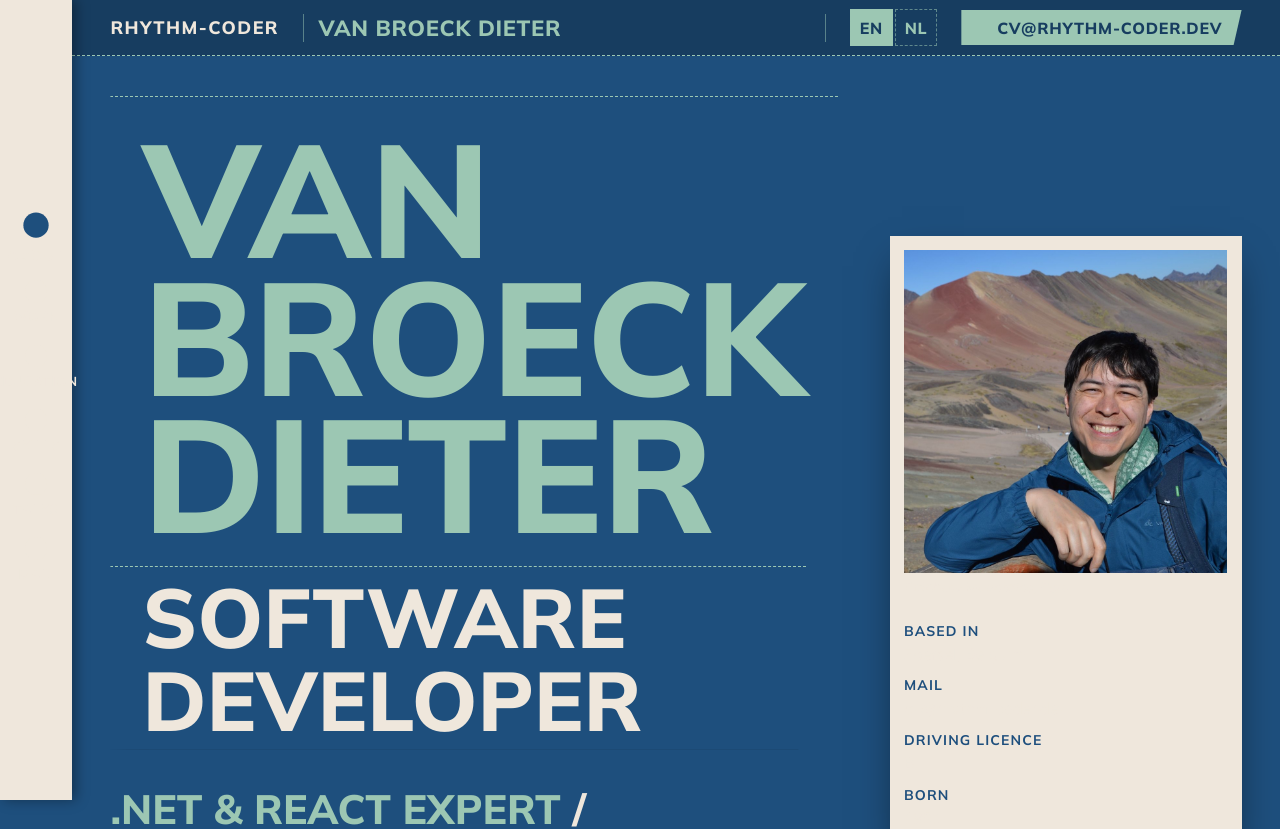
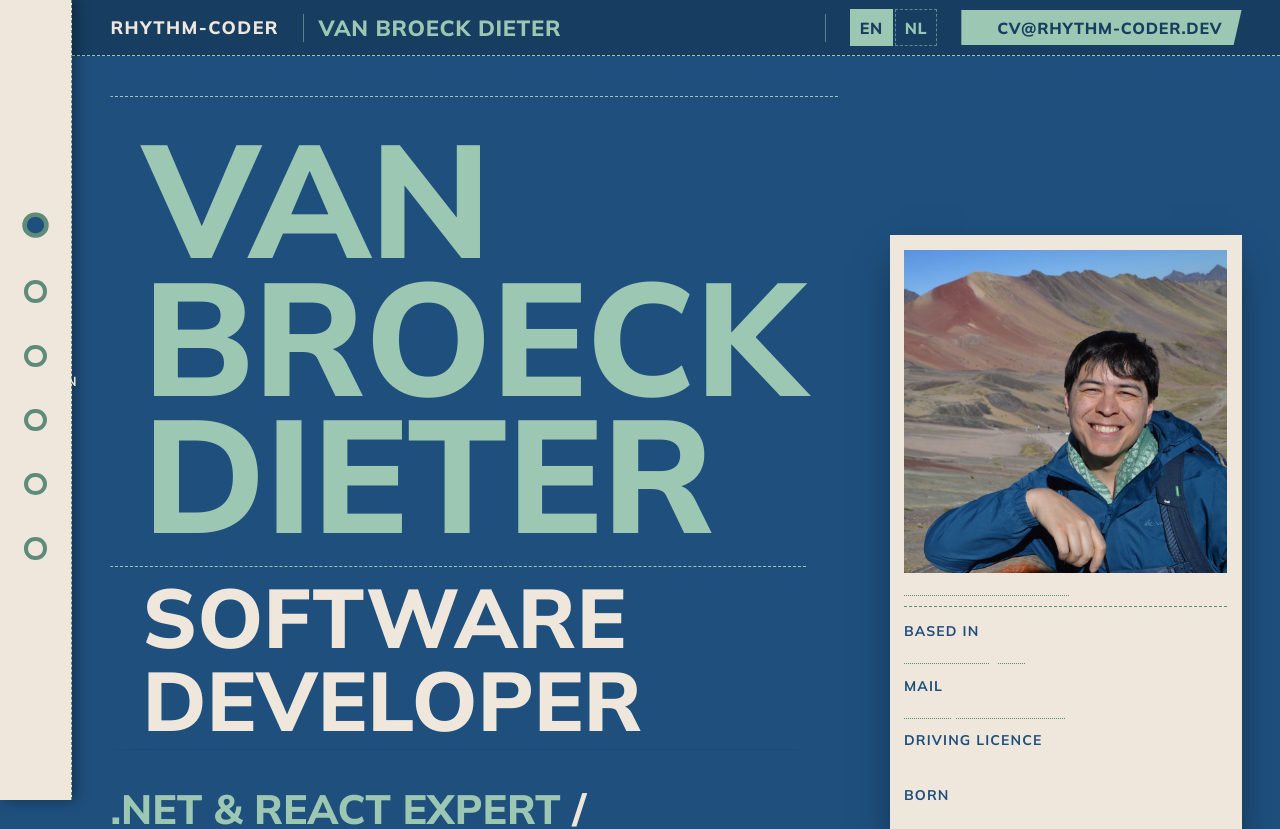
Before and after one commit to didii/rhythm-coder, a Vue app: page / in a window 1280 px wide. Shown: the top 829 px of the page. Built offline with nearby package versions, Linux system fonts and the light colour scheme; some icons are missing; a web font is replaced by a local one.

Commit message:
Better text decorations

```diff
--- a/src/About/components/LeadPanel.vue
+++ b/src/About/components/LeadPanel.vue
@@ -11,14 +11,18 @@ const { t } = useText();
     <figure class="lead__photo">
       <img :src="me" :alt="t('lead.photo')" />
       <figcaption>
-        <a href="https://maps.app.goo.gl/fwdgWsmg1QdTn8MQ6" target="_blank" rel="noopener">{{ t('peru') }}<span class="sr-only"> ({{ t('newTab') }})</span></a>
+        <a href="https://maps.app.goo.gl/fwdgWsmg1QdTn8MQ6" target="_blank" rel="noopener">
+          {{ t('peru') }}<span class="sr-only"> ({{ t('newTab') }})</span>
+        </a>
       </figcaption>
     </figure>
     <dl class="lead__facts">
       <div>
         <dt>{{ t('lead.basedIn') }}</dt>
         <dd>
-          <a href="https://www.google.com/maps/place/Zoersel" target="_blank" rel="noopener">{{ t('place') }}<span class="sr-only"> ({{ t('newTab') }})</span></a>
+          <a href="https://www.google.com/maps/place/Zoersel" target="_blank" rel="noopener">
+            {{ t('place') }}<span class="sr-only"> ({{ t('newTab') }})</span>
+          </a>
         </dd>
       </div>
       <div>
@@ -65,7 +69,9 @@ const { t } = useText();
 .lead__photo a,
 .lead__facts a {
   color: inherit;
-  text-decoration: underline;
+  text-decoration-line: underline;
+  text-decoration-style: dotted;
+  text-decoration-thickness: 1px;
 }
 .lead__photo a:hover,
 .lead__facts a:hover {
--- a/src/About/sections/ContactSection.vue
+++ b/src/About/sections/ContactSection.vue
@@ -17,7 +17,9 @@ const { t } = useText();
         {{ l.label }} <LinkExternal height="1em" aria-hidden="true" />
       </CutTab>
     </div>
-    <p class="close__addr">{{ t('place') }}</p>
+    <div class="close__addr">
+      <a href="https://www.google.com/maps/place/Zoersel">{{ t('place') }}</a>
+    </div>
   </section>
 </template>
 
@@ -54,4 +56,10 @@ const { t } = useText();
   font-size: 1.125rem;
   color: var(--color-sand);
 }
+.close__addr a {
+  text-decoration-line: underline;
+  text-decoration-style: dotted;
+  text-decoration-thickness: 1px;
+  text-decoration-color: var(--color-mint);
+}
 </style>
--- a/src/style.css
+++ b/src/style.css
@@ -41,6 +41,7 @@
   a {
     text-underline-offset: 0.2em;
     text-decoration-thickness: 1px;
+    text-decoration-color: var(--color-mint-deep);
   }
   /* print / save as PDF: keep the cloth colours, unroll every panel, drop the navigation chrome.
      !important because the component rules are scoped (attribute selectors) and win otherwise. */
```
